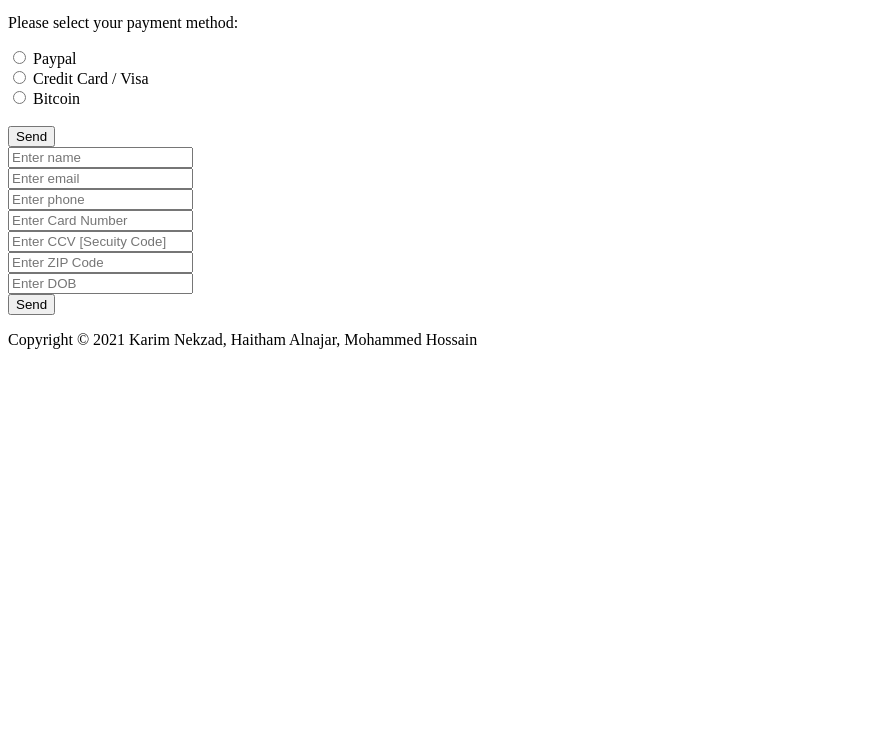
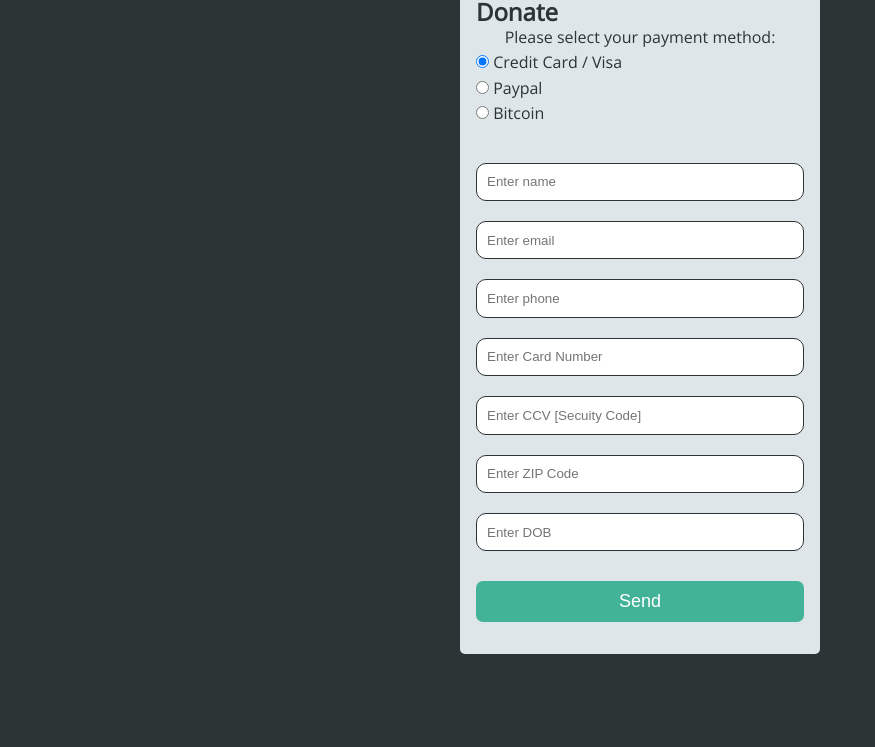
Before and after one commit to KarimNekzad/Assignment-1, a plain HTML site: page donation.html in a window 1280 px wide. Shown: the part 53-800 px from the top of the page, without its empty margins (0-875 px from the left). Drawn offline with nearby package versions, Linux system fonts and the light colour scheme.

Commit message:
added css and updated donation.html

```diff
--- /dev/null
+++ b/css/donation.css
@@ -0,0 +1,80 @@
+@import url('https://fonts.googleapis.com/css2?family=Open+Sans:wght@300;400&display=swap');
+
+:root {
+  --primary-color: rgb(185, 36, 36);
+  --secondary-color: #0284d0;
+  --dark-color: #2d3436;
+  --light-color: #dfe6e9;
+}
+
+* {
+  margin: 0;
+  padding: 0;
+  box-sizing: border-box;
+}
+
+body {
+  background: var(--dark-color);
+  color: var(--light-color);
+  font-family: 'Open Sans', Arial, Helvetica, sans-serif;
+  margin: auto;
+  padding: 20px;
+  max-width: 400px;
+  line-height: 1.6rem;
+}
+
+.donation-form {
+  background: var(--light-color);
+  color: var(--dark-color);
+  padding: 2rem 1rem;
+  border-radius: 5px;
+}
+
+.donation-form h1,
+.donation-form p {
+  text-align: center;
+}
+
+.donation-form .form-control {
+  margin-bottom: 20px;
+}
+
+.donation-form .form-control input {
+  margin-top: 10px;
+  display: block;
+  height: 2.4rem;
+  width: 100%;
+  padding: 10px;
+  border-radius: 10px;
+  border: var(--dark-color) 1px solid;
+  outline: none;
+}
+
+.donation-form .btn {
+  background: #43b397;
+  color: white;
+  font-size: large;
+  padding: 10px 20px;
+  border: none;
+  border-radius: 7px;
+  cursor: pointer;
+  width: 100%;
+  margin-top: 10px;
+  outline: none;
+}
+
+.donation-form .btn:hover {
+  /*
+   Hover background color for button is #37a08e
+ */
+  background: #49c1a2;
+  transition: all 0.2s;
+}
+
+.donation-form .btn:active {
+  background: #43b397;
+}
+
+.hidden {
+  display: none;
+}
--- a/donation.html
+++ b/donation.html
@@ -1,68 +1,100 @@
 <!DOCTYPE html>
-
+<html lang="en">
   <head>
-    <title>Donate</title>
+    <meta charset="UTF-8" />
+    <meta name="viewport" content="width=device-width, initial-scale=1.0" />
+    <title>Document</title>
+    <link rel="stylesheet" href="css/donation.css" />
   </head>
-
   <body>
-
-    <section id="donate" class="contact flex-columns">
-        <div class="row">
-            <div class="column">
-                <div class="column-2 bg-light">
+    <div class="donation-form">
       <h2>Donate</h2>
-                    <form action="" class="callback-form">
+      <div class="form-control-alternate">
         <p>Please select your payment method:</p>
-                        <input type="radio" id="age1" name="age" value="30">
-                        <label for="age1">Paypal</label><br>
-                        <input type="radio" id="age2" name="age" value="60">
-                        <label for="age2">Credit Card / Visa</label><br>
-                        <input type="radio" id="age3" name="age" value="100">
-                        <label for="age3">Bitcoin</label><br><br>
-                        <input type="submit" value="Send" id="submit" class="btn" />
-                    </form>
-
-                    <form action="" class="callback-form">
+        <input
+          type="radio"
+          class="payment-method"
+          id="credit"
+          name="payment-method"
+          value="1"
+          checked
+        />
+        Credit Card / Visa<br />
+        <input
+          type="radio"
+          class="payment-method"
+          id="paypal"
+          name="payment-method"
+          value="0"
+        />
+        Paypal<br />
+        <input
+          type="radio"
+          class="payment-method"
+          id="bitcoin"
+          name="payment-method"
+          value="2"
+        />
+        Bitcoin<br /><br />
+      </div>
+      <div id="credit-form" class="payment-forms">
         <div class="form-control">
           <label for="name"></label>
           <input type="text" name="name" id="name" placeholder="Enter name" />
         </div>
         <div class="form-control">
           <label for="email"></label>
-                            <input type="email" name="email" id="email" placeholder="Enter email" />
+          <input
+            type="email"
+            name="email"
+            id="email"
+            placeholder="Enter email"
+          />
         </div>
         <div class="form-control">
           <label for="phone"></label>
-                            <input type="text" name="phone" id="phone" placeholder="Enter phone" />
+          <input
+            type="text"
+            name="phone"
+            id="phone"
+            placeholder="Enter phone"
+          />
         </div>
         <div class="form-control">
           <label for="phone"></label>
-                            <input type="text" name="card" id="card" placeholder="Enter Card Number" />
+          <input
+            type="text"
+            name="card"
+            id="card"
+            placeholder="Enter Card Number"
+          />
         </div>
         <div class="form-control">
           <label for="phone"></label>
-                            <input type="text" name="ccv" id="ccv" placeholder="Enter CCV [Secuity Code]" />
+          <input
+            type="text"
+            name="ccv"
+            id="ccv"
+            placeholder="Enter CCV [Secuity Code]"
+          />
         </div>
         <div class="form-control">
           <label for="phone"></label>
-                            <input type="text" name="zip-code" id="zip-code" placeholder="Enter ZIP Code" />
+          <input
+            type="text"
+            name="zip-code"
+            id="zip-code"
+            placeholder="Enter ZIP Code"
+          />
         </div>
         <div class="form-control">
           <label for="text"></label>
           <input type="text" name="dob" id="dob" placeholder="Enter DOB" />
         </div>
-                    </form>
+      </div>
+      <div class="payment-forms" id="paypal-form"></div>
+      <div class="payment-forms" id="bitcoin-form"></div>
       <input type="submit" value="Send" id="submit" class="btn" />
-                    </form>
     </div>
-            </div>
-        </div>
-    </section>
-
-    <footer id="footer">
-        <p>Copyright &copy; 2021 Karim Nekzad, Haitham Alnajar, Mohammed Hossain</p>
-    </footer>
-
   </body>
-
 </html>
```
Lines whose indentation alone changed are shown as unchanged.
